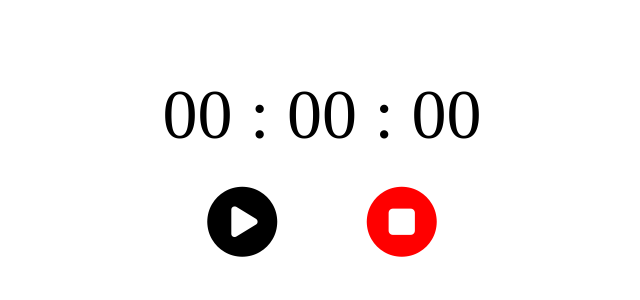
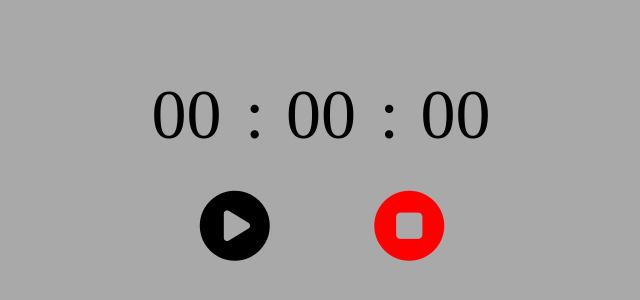
Before and after one commit to MSKose/stopwatch, a plain HTML site: page index.html in a window 1280 px wide. Shown: the part 230-530 px from the top of the page, without its empty margins (318-958 px from the left). Drawn offline with Linux system fonts and the light colour scheme.

Commit message:
final commit

```diff
--- a/app.js
+++ b/app.js
@@ -46,9 +46,9 @@
         toggleBtn.innerHTML = `<i class="fa-solid fa-circle-pause">`
         faSolid.classList.remove('fa-circle-play');
         faSolid.classList.add('fa-circle-pause');
-        myInterval = setInterval(clock, 0.5)                             // spent almost half an hour here. So I was
+        myInterval = setInterval(clock, 10)                             // spent almost half an hour here. So I was
         // initially declaring myInterval with let and was having initialization error in the else if part. Removing
-        // the let I came around it cuz it's now global
+        // the let, I came around it cuz it's now global
     }
     else if (faSolid.classList.contains('fa-circle-pause')) {
         toggleBtn.innerHTML = `<i class="fa-solid fa-circle-play">`
--- a/style.css
+++ b/style.css
@@ -6,6 +6,7 @@
 }
 
 body {
+    background-color: darkgrey;
     height: 100vh;
     width: 100vw;
     display: flex;
@@ -13,15 +14,24 @@
     align-items: center;
 }
 
-/* p {
-    height: 10vh;
-    width: 20vw;
-    display: flex;
-    justify-content: space-around;
-} */
-
 .buttons {
     padding-top: 30px;
     display: flex;
     justify-content: space-around;
 }
+
+.second {
+    display: inline-block;
+    width: 80px;
+    padding: 4px;
+}
+.millisecond {
+    display: inline-block;
+    width: 80px;
+    padding: 4px;
+}
+.minute {
+    display: inline-block;
+    width: 80px;
+    padding: 4px;
+}
```
Also changed, not shown: 1 other file.
